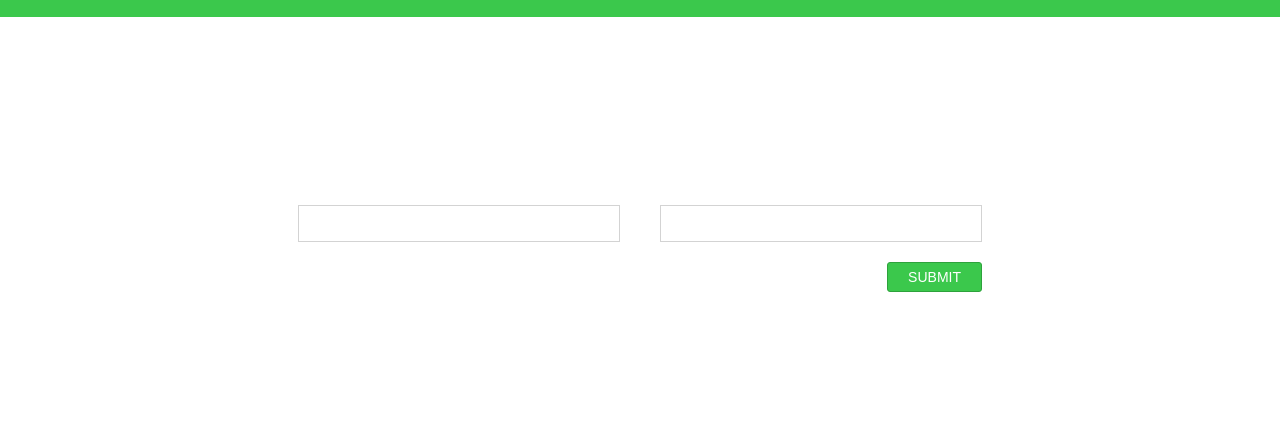
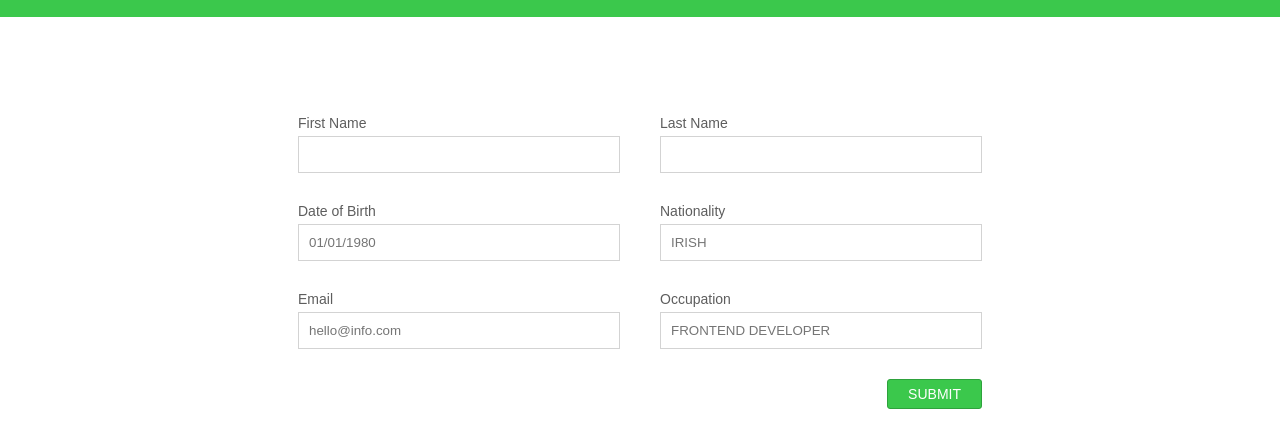
Before and after one commit to Rody-Kirwan/form-validation, a React app: page /welcome in a window 1280 px wide. Both pictures are taken after a click on the button "NEXT". Shown: the part 103-550 px from the top of the page. Built offline with nearby package versions, Linux system fonts and the light colour scheme.

Commit message:
Add remaining inputs - some more styling

```diff
--- a/src/components/subscribe/subscribe.js
+++ b/src/components/subscribe/subscribe.js
@@ -30,6 +30,46 @@ export default class Subscribe extends Component {
         <Form className="subscription" onSubmit={this.handleSubmit} validate={'validateSubscription'}>
           <FormRow>
             <FormInput
+              label="First Name"
+              onChange={this.handleChange}
+              validate={ValidateStr}
+              validationTypes={['required', 'maxLength']}
+              value={this.state.firstName}
+              name="firstName"
+            />
+            <FormInput
+              label="Last Name"
+              onChange={this.handleChange}
+              validate={ValidateStr}
+              validationTypes={['required', 'maxLength']}
+              value={this.state.lastName}
+              name="lastName"
+            />
+          </FormRow>
+          <FormRow>
+            <FormInput
+              placeholder="01/01/1980"
+              label="Date of Birth"
+              onChange={this.handleChange}
+              // validate={ValidateDate}
+              format={['dd/mm/yyyy']}
+              value={this.state.dateOfBirth}
+              name="dateOfBirth"
+            />
+            <FormInput
+              placeholder="Irish"
+              label="Nationality"
+              onChange={this.handleChange}
+              validate={ValidateStr}
+              validationTypes={['required', 'maxLength', 'minLength']}
+              value={this.state.nationality}
+              name="nationality"
+            />
+          </FormRow>
+          <FormRow>
+            <FormInput
+              placeholder="hello@info.com"
+              label="Email"
               onChange={this.handleChange}
               validate={ValidateStr}
               validationTypes={['required', 'email']}
@@ -38,11 +78,11 @@ export default class Subscribe extends Component {
               type="email"
             />
             <FormInput
+              placeholder="Frontend Developer"
+              label="Occupation"
               onChange={this.handleChange}
-              validate={ValidateStr}
-              validationTypes={['required', 'maxLength']}
-              value={this.state.firstName}
-              name="firstName"
+              value={this.state.occupation}
+              name="occupation"
             />
           </FormRow>
           <Button className="default" type="submit" disabled={this.state.isValid}>
--- a/src/components/subscribe/subscribe.scss
+++ b/src/components/subscribe/subscribe.scss
@@ -6,6 +6,6 @@
   display: flex;
   align-items: center;
   justify-content: center;
-  margin-top: 200px;
+  margin-top: 100px;
   flex: 1;
 }
--- a/src/widgets/form-input/form-input.js
+++ b/src/widgets/form-input/form-input.js
@@ -6,7 +6,7 @@ import { Input } from 'widgets';
 import ValidIcon from 'img/check.png';
 import styles from './form-input.scss';
 
-const FormInput = ({ validate, validationTypes, ...props}) => {
+const FormInput = ({ validate, validationTypes, label, ...props}) => {
   const [ state, setStatus ] = useState({
     status: '',
     message: ''
@@ -26,9 +26,11 @@ const FormInput = ({ validate, validationTypes, ...props}) => {
 
   // TODO: See why this renders 3 times (should be 2)
   const showIcon = state.status === 'valid';
+  const showLabel = !!label;
 
   return (
     <div className={`${styles[state.status]} ${styles['form-input-container']}`}>
+      { showLabel && <label>{label}</label> }
       <Input {...props} onChange={handleChange} />
       <span className={styles.message}>{state.message}</span>
       {
@@ -41,7 +43,8 @@ const FormInput = ({ validate, validationTypes, ...props}) => {
 FormInput.propTypes = {
   onChange: PropTypes.func.isRequired,
   validate: PropTypes.func.isRequired,
-  validationTypes: PropTypes.array
+  validationTypes: PropTypes.array,
+  label: PropTypes.string
 };
 
 export default FormInput;
--- a/src/widgets/form-input/form-input.scss
+++ b/src/widgets/form-input/form-input.scss
@@ -2,9 +2,18 @@
 
 .form-input-container {
   position: relative;
-  margin-bottom: 20px;
+  margin-bottom: 30px;
   box-sizing: border-box;
   outline: none;
+  display: flex;
+  flex-direction: column;
+
+  label {
+    margin-bottom: 5px;
+    font-size: 14px;
+    color: #5d5d5d;
+    font-family: sans-serif;
+  }
 }
 
 .icon {
--- a/src/widgets/form/form.scss
+++ b/src/widgets/form/form.scss
@@ -4,7 +4,7 @@
 
 .subscription {
   max-width: 700px;
-  padding: 20px 40px;
+  padding: 30px 40px;
   background-color: rgba(#fff, 0.9);
   display: flex;
   flex-direction: column;
```
